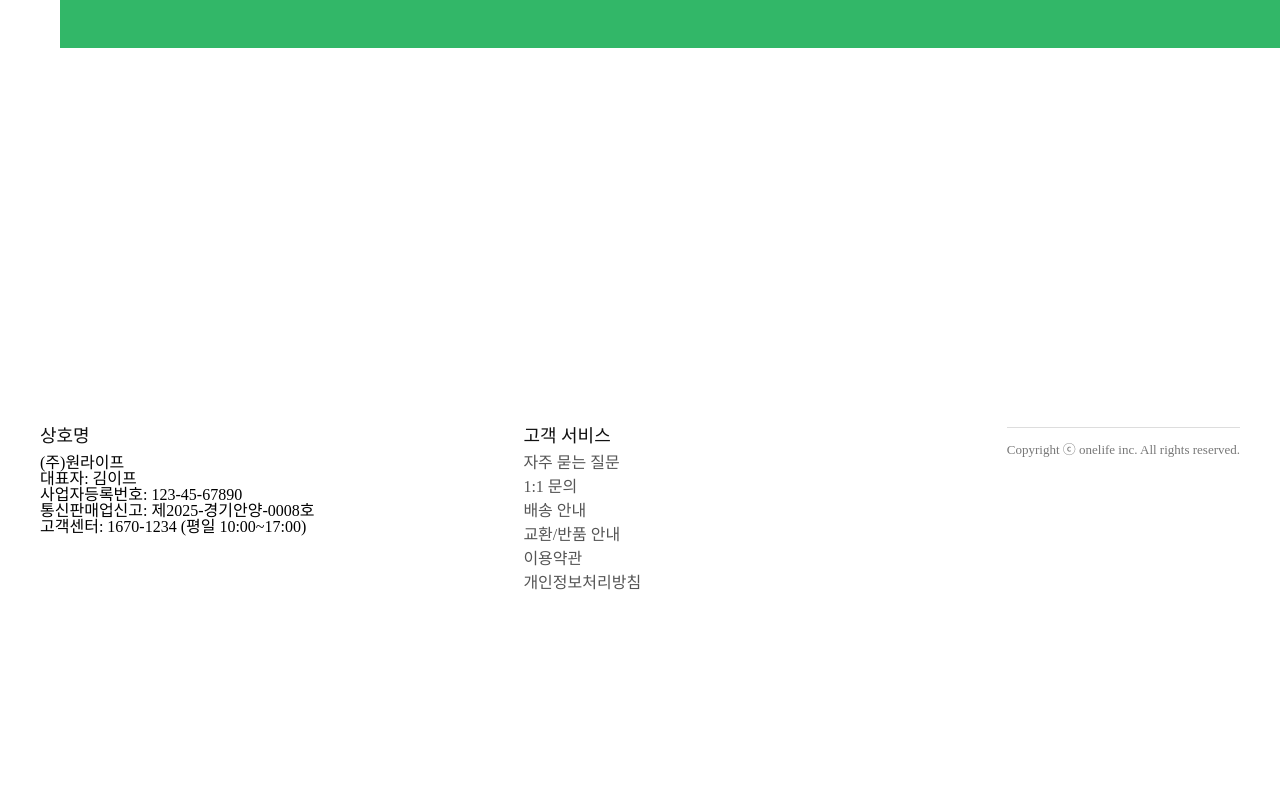
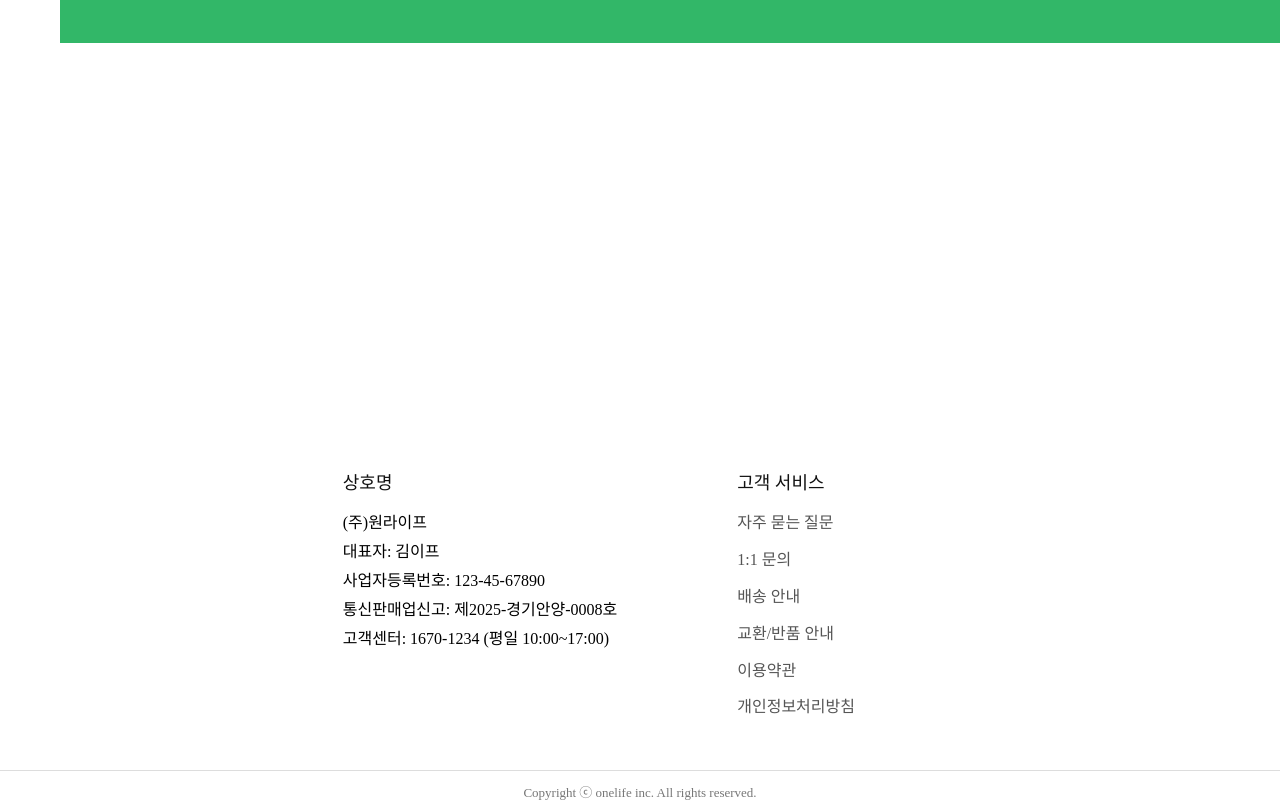
Before and after one commit to wondy08/foodlight, a plain HTML site: page index.html in a window 1280 px wide. Shown: the part 7017-7817 px from the top of the page. Before the commit the page ends 7666 px from the top, so only its background shows below. Drawn offline with Linux system fonts and the light colour scheme.

Commit message:
footer modified

```diff
--- a/css/layout.css
+++ b/css/layout.css
@@ -634,8 +634,8 @@ section:not(.main-visual) {
   font-size: var(--font-size-base);
   font-weight: 500;
   color: #333;
-  line-height: 1.5;
-  text-align: left;
+  line-height: 1.8;
+  text-align: center;
   white-space: normal;
   word-break: keep-all;
 }
@@ -653,7 +653,7 @@ section:not(.main-visual) {
 .sec5 .sec-title {
   color: #fff;
   font-size: 32px;
-  margin-bottom: 10px;
+  margin-bottom: 60px;
 }
 
 .sec5 .sec-sub-title {
@@ -709,25 +709,18 @@ section:not(.main-visual) {
   color: #333;
   border-top: 1px solid #ddd;
 }
-
 .footer-top {
   display: flex;
+  justify-content: center; /* 양쪽 영역을 중앙 기준으로 배치 */
+  gap: 80px; /* 왼·오 칼럼 사이 여백 */
+  padding: 40px 20px;
   flex-wrap: wrap;
-  justify-content: space-between;
-  max-width: 1200px;
-  margin: 0 auto 30px auto;
-}
-
-.footer-column {
-  flex: 1;
-  min-width: 250px;
-  margin-bottom: 20px;
 }
 
 .footer-column h3 {
   font-size: 18px;
   margin-bottom: 10px;
-  color: #111;
+  color: hsl(0, 0%, 7%);
 }
 
 .footer-column ul {
@@ -747,7 +740,7 @@ section:not(.main-visual) {
 }
 
 .footer-column a:hover {
-  color: #00a66c; /* 강조 초록색 */
+  color: #00a66c;
 }
 
 .footer-bottom {
@@ -757,3 +750,16 @@ section:not(.main-visual) {
   border-top: 1px solid #ddd;
   padding-top: 15px;
 }
+
+.footer-column {
+  line-height: 1.8;
+  min-width: 200px;
+}
+
+.company-info {
+  transform: translateX(-20px);
+}
+
+.customer-service {
+  transform: translateX(20px);
+}
--- a/index.html
+++ b/index.html
@@ -342,7 +342,7 @@
             <div class="card-container">
               <div class="card">
                 <img src="./img/main/QRinhand.svg" alt="QR 코드" />
-                <p class="card-text">QR코드스캔으로 식품점수와 음식신호등(푸드등)을 확인하세요.</p>
+                <p class="card-text">왼쪽 4가지 방법으로 구매하는 식품을 찍거나 검색해주세요.</p>
               </div>
 
               <div class="card">
@@ -365,7 +365,6 @@
         <section class="sec5">
           <div class="con_wrap">
             <h2 class="sec-title">누구나 쉽게 사용할 수 있어 사랑받는 푸드등</h2>
-            <h3 class="sec-sub-title">확장되는 영향력</h3>
             <div class="card-wrap">
               <div class="card">
                 <img src="./img/main/fill_blk_user.svg" alt="user-icon-blk" />
@@ -409,6 +408,7 @@
               <li><a href="#">개인정보처리방침</a></li>
             </ul>
           </div>
+        </div>
 
         <div class="footer-bottom">
           Copyright ⓒ onelife inc. All rights reserved.
```
